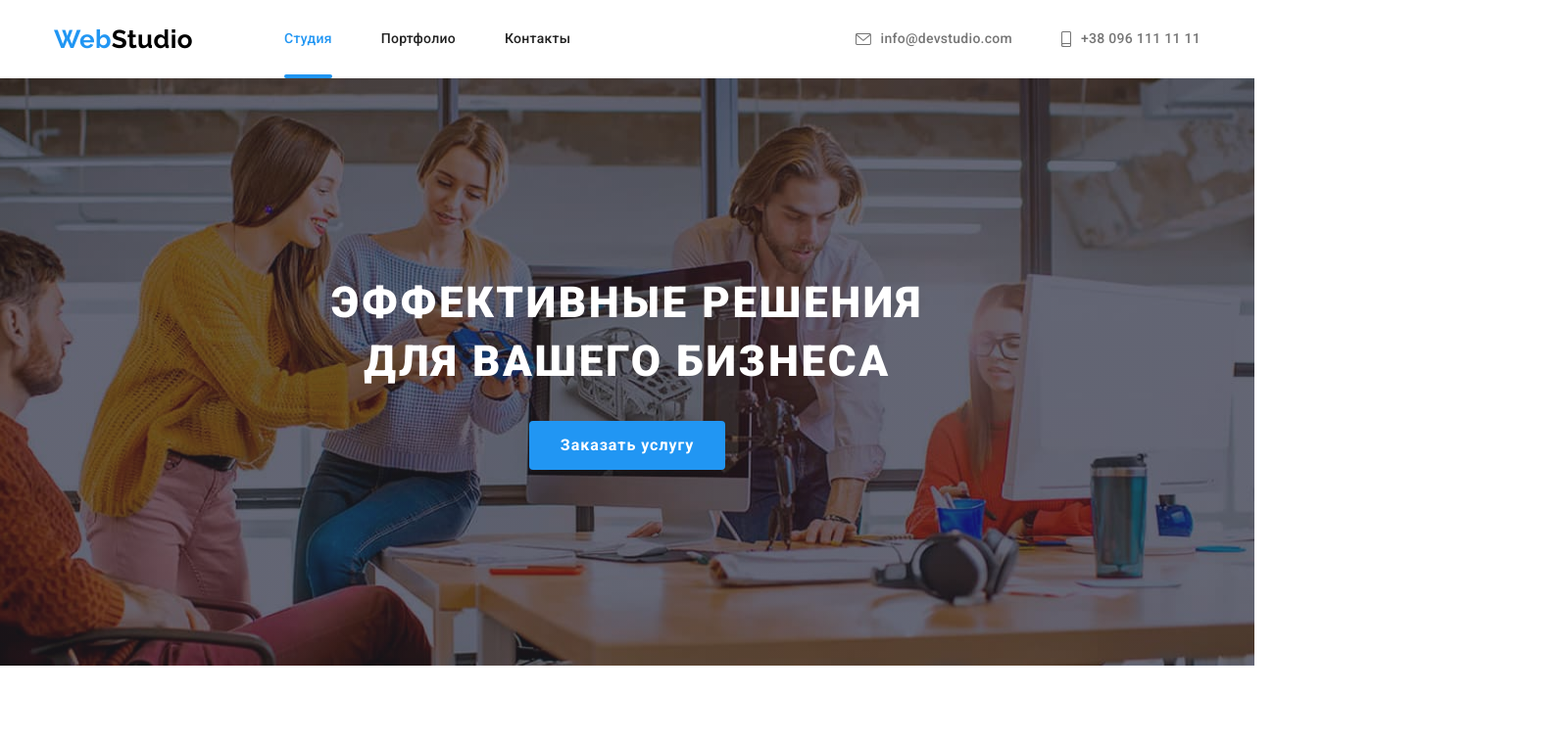
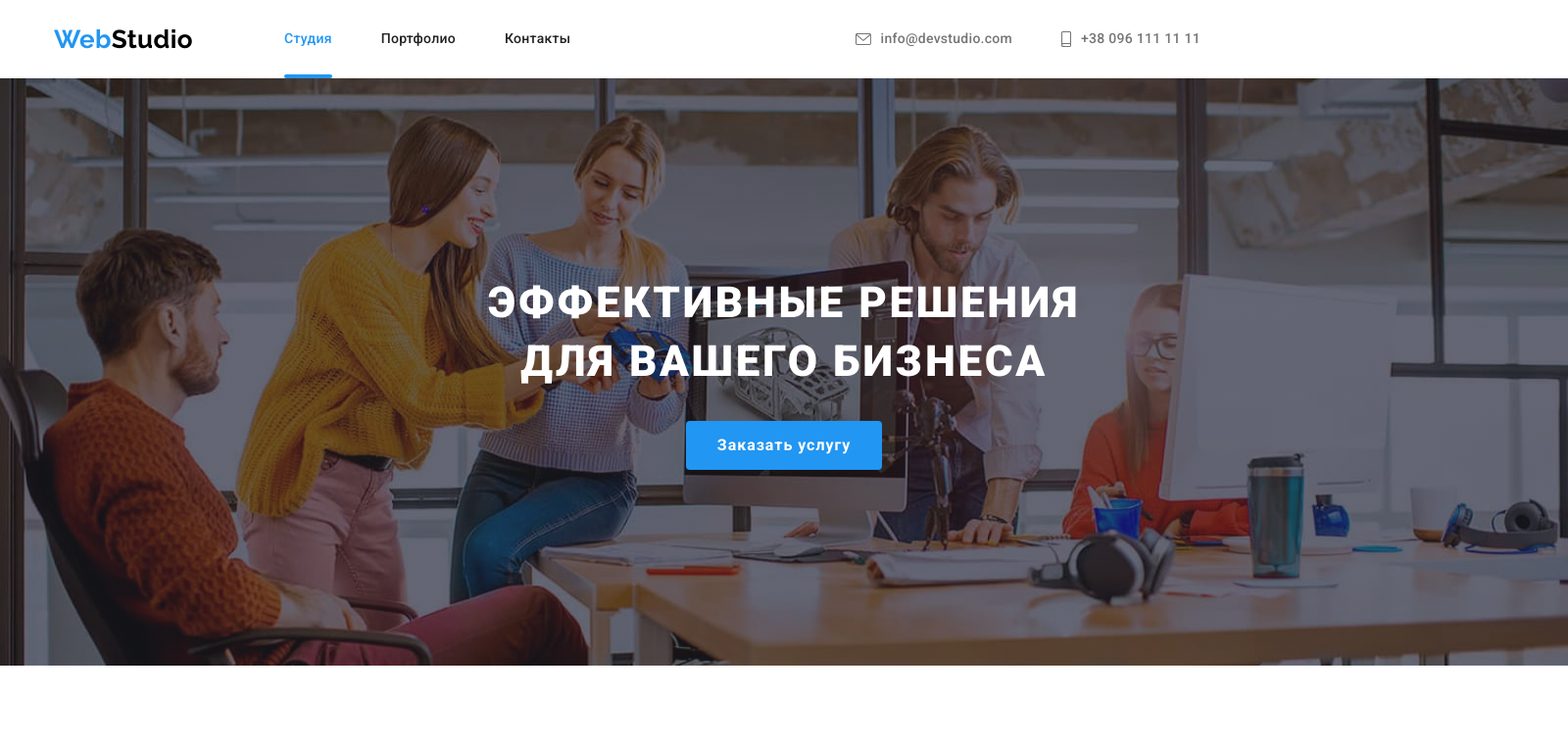
Before and after one commit to YuKcoder/goit-markup-hw-06, a plain HTML site: page index.html in a window 1280 px wide. Shown: the top 756 px of the page at 98% size, 1600 px wide, since content can reach past the window. Drawn offline with nearby package versions, Linux system fonts and the light colour scheme.

Commit message:
Добавляет изменнения центрирования в Герой

```diff
--- a/css/style.css
+++ b/css/style.css
@@ -184,8 +184,7 @@ img {
 
 .hero {
   padding: 200px 0;
-  margin: 0 auto;
-  max-width: 1600px;
+  width: 1600px;
 
   background-color: var(--dark-bg-color);
   background-image: linear-gradient(rgba(47, 48, 58, 0.4), rgba(47, 48, 58, 0.4)), url(../images/img-bg.jpg);
```
